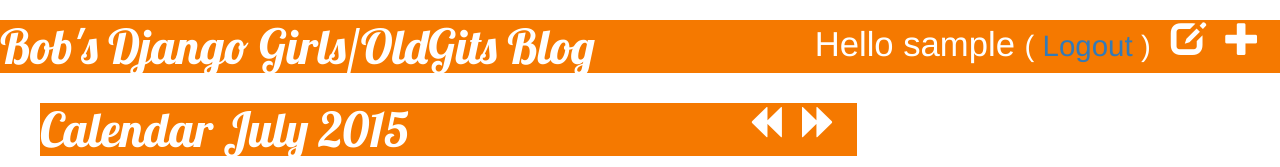
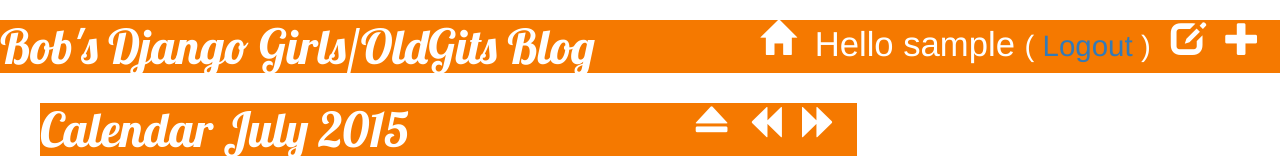
Before and after one commit to BobBowles/my-first-blog, a Django app: a page that uses cal/templates/cal/month.html in a window 1280 px wide. Shown: the top 167 px of the page. Run offline with Django 3.2, Linux system fonts and the light colour scheme; the visitor is signed in with stand-in values (Sample User, id 1); data that the repository does not hold is empty; parts of the project's set-up code (start-up, migrations or seed data) failed here and were passed over; some libraries are stand-ins or nearby versions.

Commit message:
Add navigation links and tidy html inheritance

```diff
--- a/blog/templates/blog/base.html
+++ b/blog/templates/blog/base.html
@@ -31,8 +31,14 @@ href="http://fonts.googleapis.com/css?family=Lobster&subset=latin,latin-ext" />
                         <a href="{% url 'django.contrib.auth.views.logout' %}">
                             Logout
                         </a>)
-                        </small>
+                    </small>
                 </p>
+                {% block links %}
+                    <a class="top-menu" href="{% url 'cal.views.year' %}">
+                        <span class="glyphicon glyphicon-calendar">
+                        </span>
+                    </a>
+                {% endblock links %}
             {% else %}
                 <a class="top-menu"
                     href="{% url "django.contrib.auth.views.login" %}">
--- a/blog/urls.py
+++ b/blog/urls.py
@@ -3,7 +3,7 @@ from . import views
 
 
 urlpatterns = [
-    url(r'^$', views.post_list),
+    url(r'^$', views.post_list, name='home'),
     url(r'^post/(?P<pk>[0-9]+)/$', views.post_detail),
     url(r'^post/new/$', views.post_new),
     url(r'^post/(?P<pk>[0-9]+)/edit/$', views.post_edit, name='post_edit'),
--- /dev/null
+++ b/cal/templates/cal/base.html
@@ -0,0 +1,8 @@
+{% extends 'blog/base.html' %}
+
+{% block links %}
+    <a class="top-menu" href="{% url 'home' %}">
+        <span class="glyphicon glyphicon-home">
+        </span>
+    </a>
+{% endblock links %}
--- a/cal/templates/cal/month.html
+++ b/cal/templates/cal/month.html
@@ -1,4 +1,4 @@
-{% extends 'blog/base.html' %}
+{% extends 'cal/base.html' %}
 
 {% block content %}
 
@@ -12,6 +12,10 @@
 "{% url 'cal.views.month' year=date.year month=date.month change='prev' %}">
             <span class="glyphicon glyphicon-backward">
             </span>
+        </a>
+        <a class="top-menu" href="{% url 'cal.views.year' year=date.year %}">
+                <span class="glyphicon glyphicon-eject">
+                </span>
         </a>
         <h1><a href="">Calendar {{ month_name }} {{ date.year }}</a></h1>
     </div>
```
Also changed, not shown: cal/templates/cal/day.html (+6 -1 lines), cal/templates/cal/year.html (+5 -3 lines).
